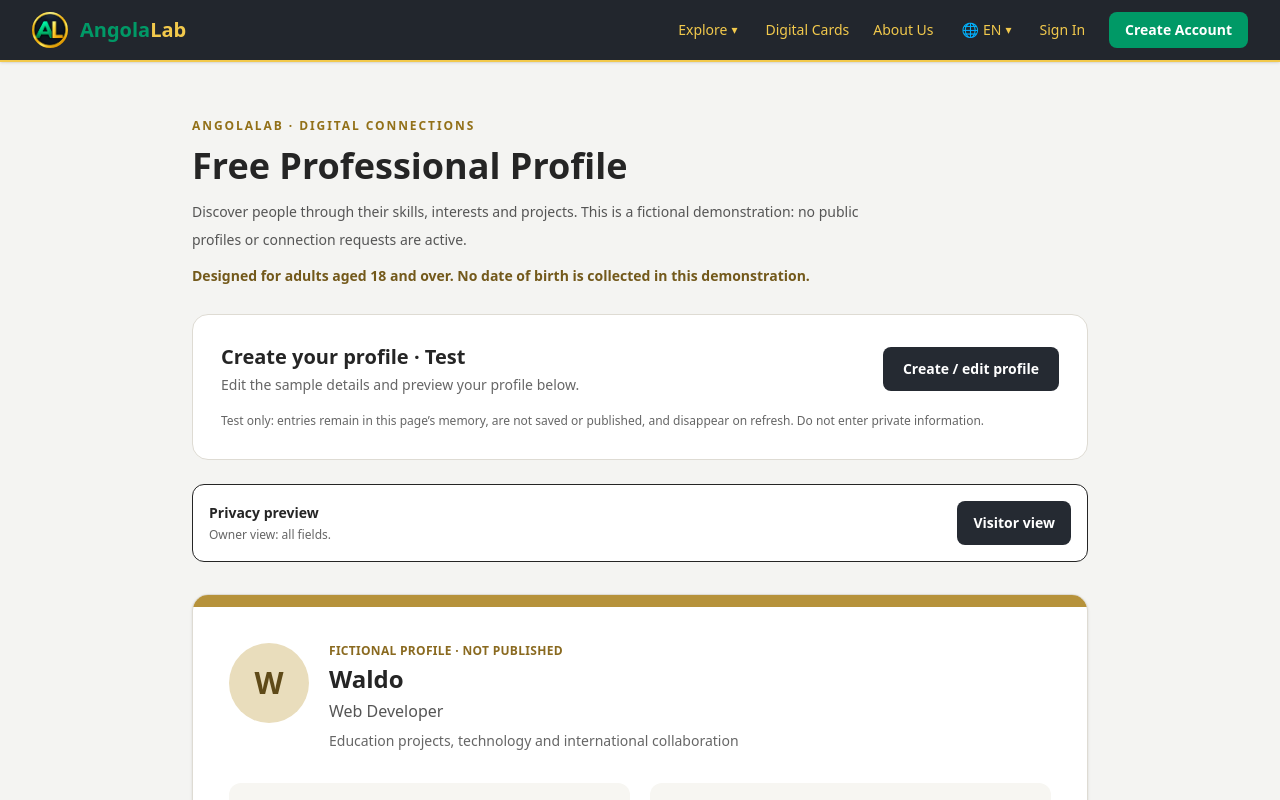
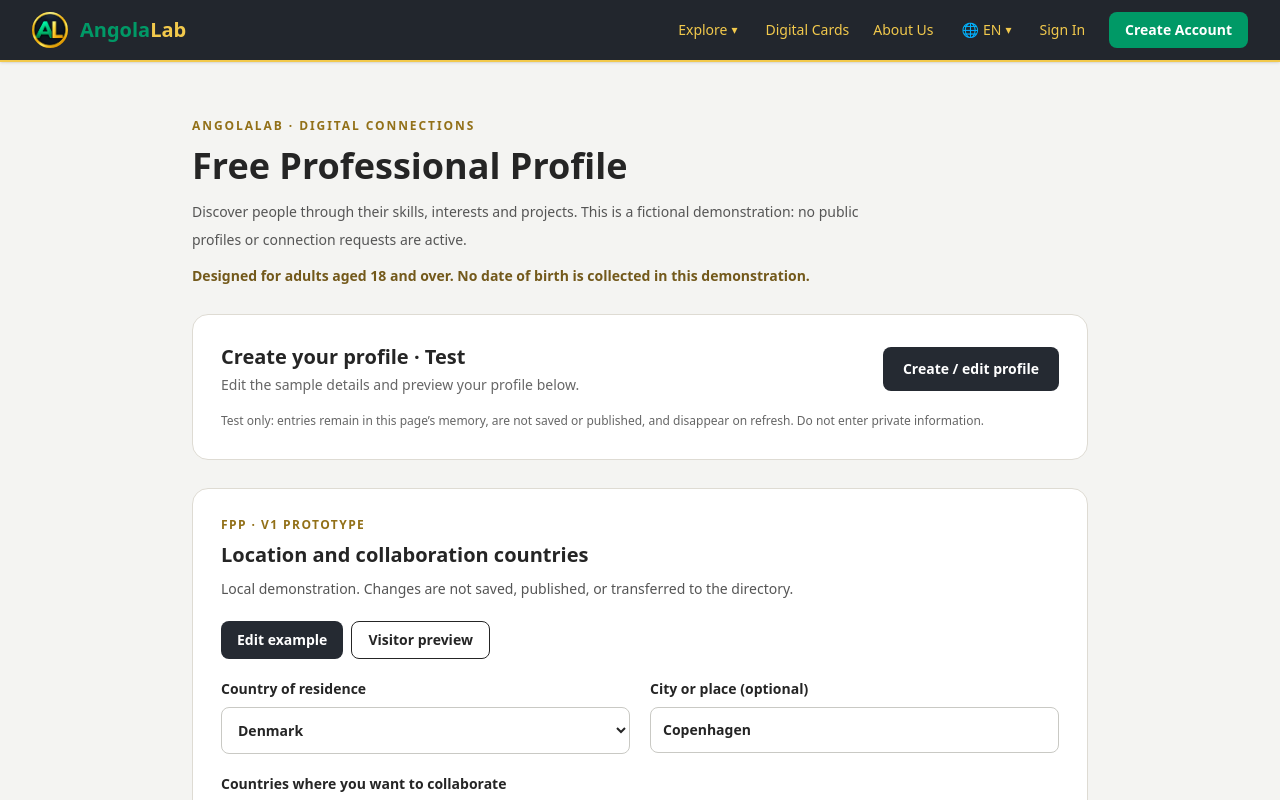
Before and after one commit to oswaldodeal/angolalab-restaurants, a Next.js app: page /en/professionals in a window 1280 px wide. Shown: the top 800 px of the page. Built offline with nearby package versions, Linux system fonts and the light colour scheme.

Commit message:
Show location and collaboration controls on FPP owner profile

```diff
--- a/components/ProfessionalProfileDemo.tsx
+++ b/components/ProfessionalProfileDemo.tsx
@@ -1,6 +1,7 @@
 'use client';
 
 import Link from 'next/link';
+import FppLocationDemo from './FppLocationDemo';
 import { useState, type FormEvent, type ChangeEvent } from 'react';
 
 type Language = 'en' | 'pt';
@@ -163,6 +164,8 @@ export default function ProfessionalProfileDemo({ language }: { language: Langua
           </p>
         </section>
 
+        <FppLocationDemo language={language} />
+
         <div className="mt-6 flex flex-wrap items-center justify-between gap-3 rounded-xl border bg-white p-4">
           <div className="min-w-0"><p className="text-sm font-semibold">{pt ? 'Pré-visualização da privacidade' : 'Privacy preview'}</p><p className="mt-1 text-xs text-[#666]">{visitor ? (pt ? 'A mostrar apenas campos autorizados.' : 'Showing allowed fields only.') : (pt ? 'Vista do titular: todos os campos.' : 'Owner view: all fields.')}</p></div>
           <button type="button" onClick={() => setVisitor(p => !p)} className="rounded-lg bg-[#252a32] px-4 py-3 text-sm font-semibold text-white">
```
